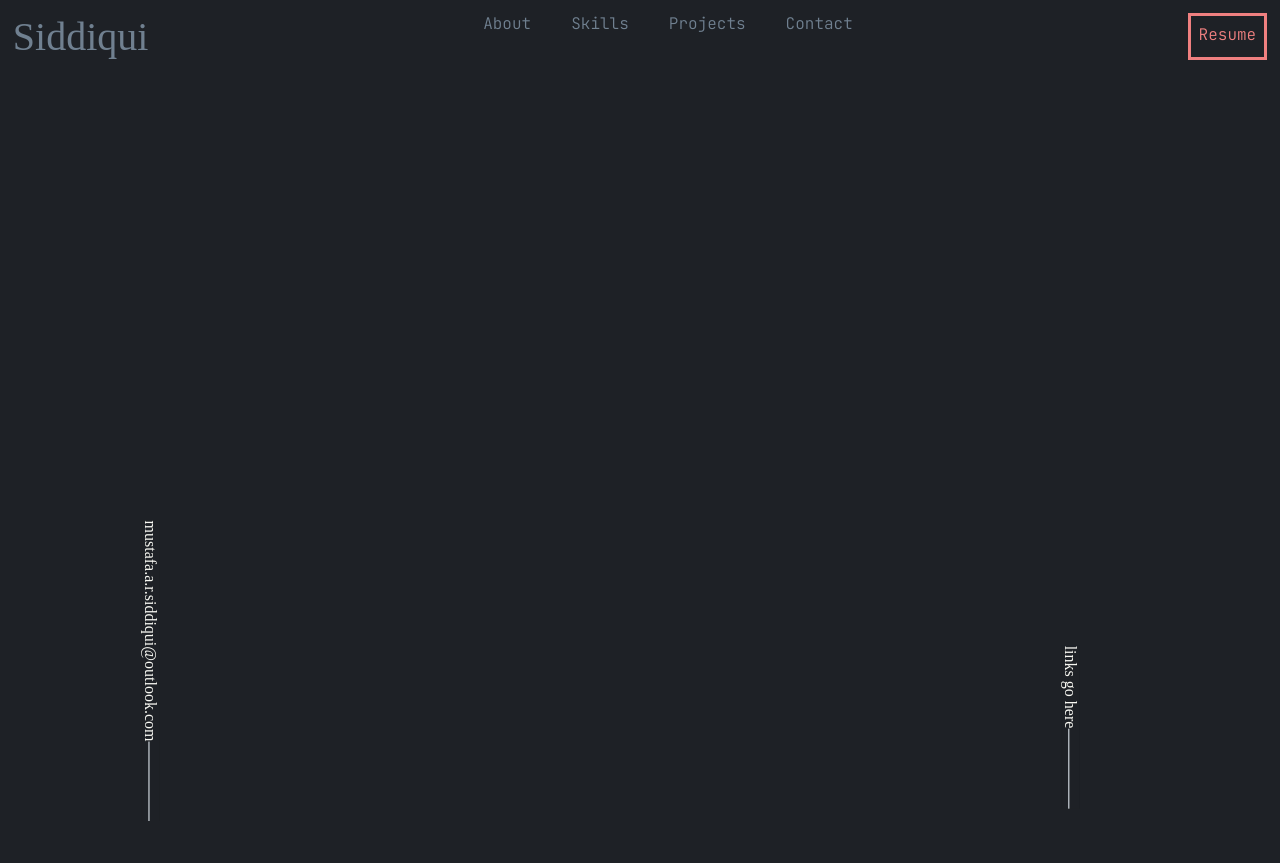
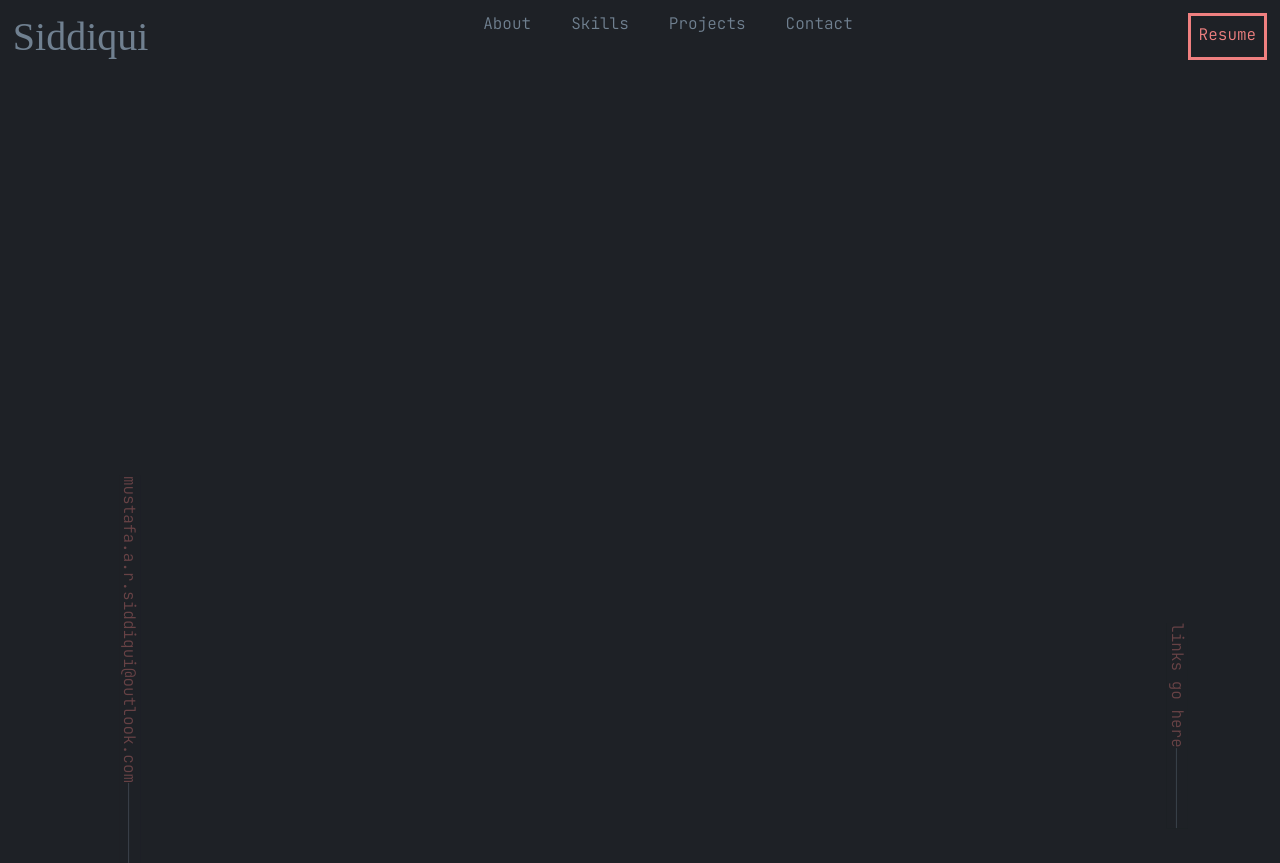
Before and after one commit to mush1e/Personal_portfolio, a React (Create React App) app: page / in a window 1280 px wide. Before the commit the page ends 821 px from the top, so only its background shows below. Built offline with nearby package versions, Linux system fonts and the light colour scheme; a web font is replaced by a local one.

Commit message:
cleaned up styles and transitions

```diff
--- a/src/styles/footer.css
+++ b/src/styles/footer.css
@@ -2,24 +2,27 @@
     position: absolute;
     transform: rotate(90deg);
     bottom: 15vh;
-    left: 0%;
+    left: -5%;
 }
 .icon--footer-div{
     top: auto;
     position: absolute;
     transform: rotate(90deg);
-    right: 10%;
+    right: 0%;
     bottom: 8vh
 }
 
 text {
     overflow: hidden;
     text-align: center;
+    font-family: Jetbrains Mono;
+    color: lightcoral;
+    opacity: 0.35;
     /* transform: rotate(90deg); */
 }
 
 text:after{
-    background-color: aliceblue;
+    background-color: slategray;
     content: "";
     display: inline-block;
     height: 1px;
@@ -32,3 +35,8 @@ text:before {
     right: 0.5em;
     margin-left: -50%;
   }
+
+text:hover {
+    opacity: 1;
+    transition: ease 0.5s;
+}
--- a/src/styles/navbar.css
+++ b/src/styles/navbar.css
@@ -2,6 +2,7 @@
     font-family: "Libre Barcode 128 Text";
     font-size: 2.5rem;
     color: slategray;
+    transition: ease 0.35s;
 }
 p:hover{
     color: white;
@@ -52,6 +53,7 @@ p:hover{
     font-size: 1rem;
     color: lightcoral;
     font-family: JetBrains Mono;
+    transition: ease 0.35s;
 }
 
 .nav--resume > button:hover {
```
